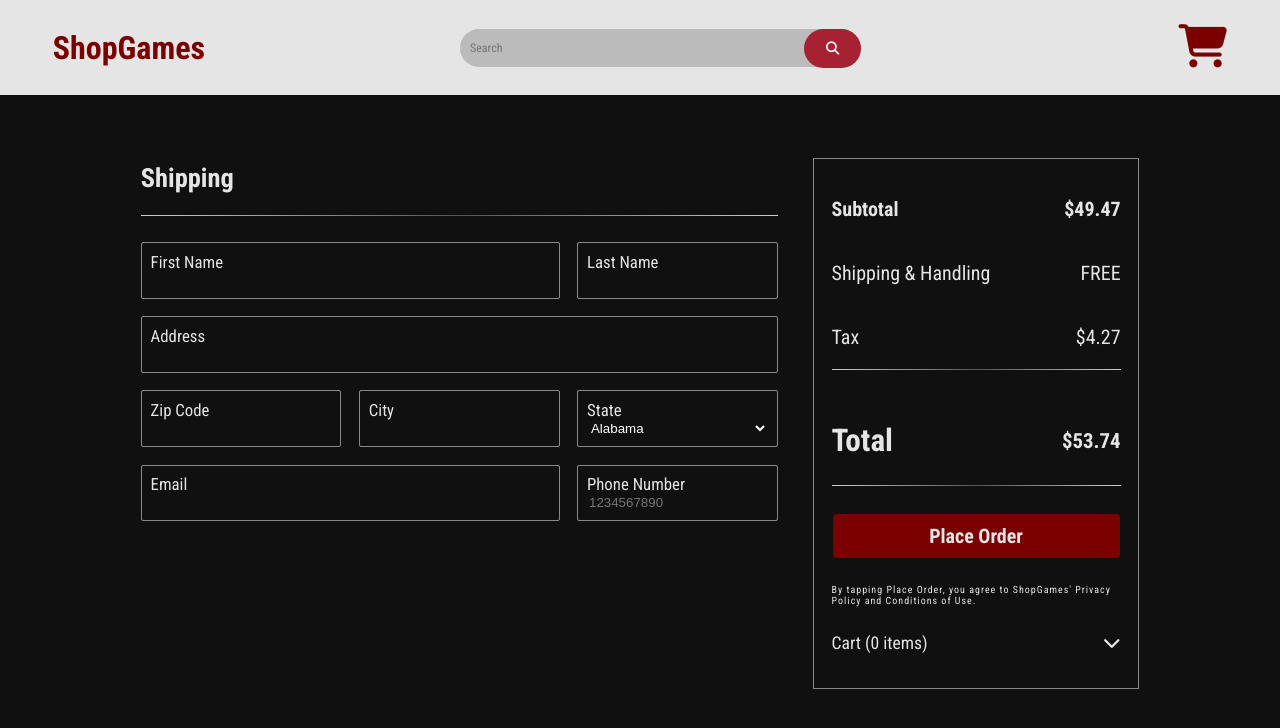
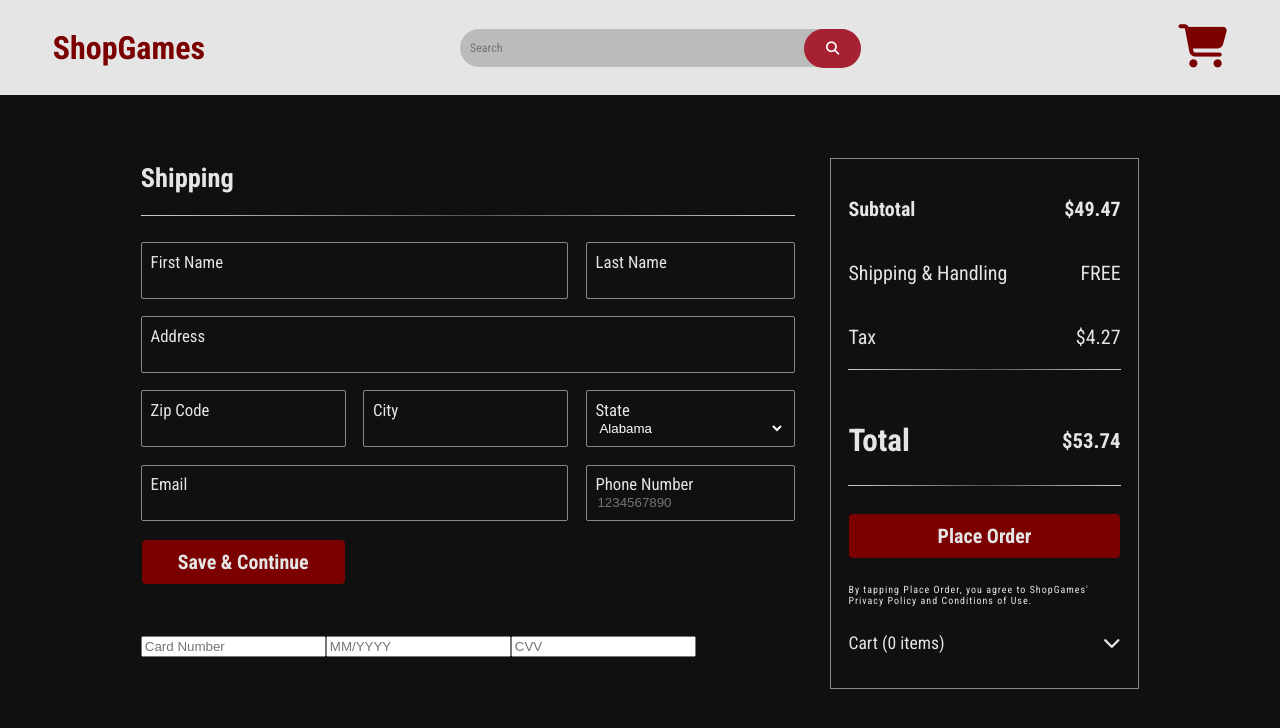
Before and after one commit to Oscar-Ornelas/shop-games, a React (Create React App) app: page /shop-games/checkout in a window 1280 px wide. Shown: the top 728 px of the page. Built offline with nearby package versions, Linux system fonts and the light colour scheme.

Commit message:
Add basic credit card form

```diff
--- a/src/App.css
+++ b/src/App.css
@@ -701,6 +701,24 @@ button {
   outline: none;
 }
 
+.shipping-form-post-submit {
+  display: flex;
+  justify-content: space-between;
+  align-items: center;
+}
+
+.shipping-form-post-submit-info {
+  font-size: 1rem;
+  margin: 0 0 0.75em 0;
+}
+
+.shipping-form-post-submit-btn {
+  font-size: 1.05rem;
+  padding: 2em;
+  background: none;
+  text-decoration: underline;
+}
+
 .checkout-details {
   border: 1px solid rgba(255, 255, 255, 0.5);
   padding: 1em;
@@ -774,7 +792,7 @@ hr {
   margin: 0 0 0 1em;
 }
 
-.hidden-cart {
+.hidden-checkout {
   display: none;
 }
 
@@ -798,7 +816,7 @@ hr {
 
   .checkout-container {
     display: grid;
-    grid-template-columns: auto;
+    grid-template-columns: 1fr 1fr 1fr;
     grid-gap: 2em;
   }
 
--- a/src/components/Checkout.js
+++ b/src/components/Checkout.js
@@ -11,11 +11,18 @@ function Checkout(props) {
     email: "",
     phoneNumber: ""
   })
+  const [displayShippingForm, setDisplayShippingForm] = useState(true);
   const [displayCart, setDisplayCart] = useState(false);
 
   function handleChange(e) {
     const {name, value} = e.target;
     setShippingFormData(prevShippingFormData => ({...prevShippingFormData, [name] : value}));
+  }
+
+  function handleShippingFormSubmit(e) {
+    e.preventDefault();
+    setDisplayShippingForm(false);
+
   }
 
   function showCart() {
@@ -47,7 +54,7 @@ function Checkout(props) {
           <h2>Shipping</h2>
           <hr></hr>
           <div>
-            <form className="shipping-form">
+            <form onSubmit={handleShippingFormSubmit} className={`shipping-form ${displayShippingForm ? "" : "hidden-checkout"}`}>
               <div className="shipping-form-input-container first-name">
                 <label className="shipping-form-input-label" for="firstName">First Name</label>
                 <input
@@ -198,7 +205,30 @@ function Checkout(props) {
                 />
               </div>
 
+              <button className="btn checkout-btn">Save & Continue</button>
             </form>
+
+            <div className={`shipping-form-post-submit ${displayShippingForm ? "hidden-checkout" : ""}`}>
+              <div>
+                <p className="shipping-form-post-submit-info">{shippingFormData.firstName + " " + shippingFormData.lastName}</p>
+                <p className="shipping-form-post-submit-info">{shippingFormData.address}</p>
+                <p className="shipping-form-post-submit-info">{shippingFormData.city + ", " + shippingFormData.state + ", " + shippingFormData.zipCode}</p>
+                <p className="shipping-form-post-submit-info">{shippingFormData.phoneNumber}</p>
+              </div>
+              <div>
+                <button onClick={() => setDisplayShippingForm(true)} className="btn shipping-form-post-submit-btn">Edit</button>
+              </div>
+            </div>
+
+            <div>
+              <form className="credit-card-form">
+                <input type="tel" inputmode="numeric" pattern="[0-9]{13,19}" autocomplete="cc-number" maxlength="19" placeholder="Card Number" required/>
+                <input type="tel" pattern="^[0-9/]*${7}" maxlength="7" placeholder="MM/YYYY" required/>
+                <input type="tel" pattern="[0-9]{3-4}" maxlength="4" placeholder="CVV" required/>
+              </form>
+            </div>
+
+
           </div>
         </div>
 
@@ -233,11 +263,11 @@ function Checkout(props) {
               <p onClick={showCart}>{displayCart === true ? <i class="fas fa-chevron-up"></i> : <i class="fas fa-chevron-down"></i>}</p>
             </div>
 
-            <div className={`checkout-cart-items ${displayCart ? "" : "hidden-cart"}`}>
+            <div className={`checkout-cart-items ${displayCart ? "" : "hidden-checkout"}`}>
               {cartItems}
             </div>
 
-            <div className={`checkout-cart-images ${displayCart ? "hidden-cart" : ""}`}>
+            <div className={`checkout-cart-images ${displayCart ? "hidden-checkout" : ""}`}>
               {cartImages}
             </div>
 
```
